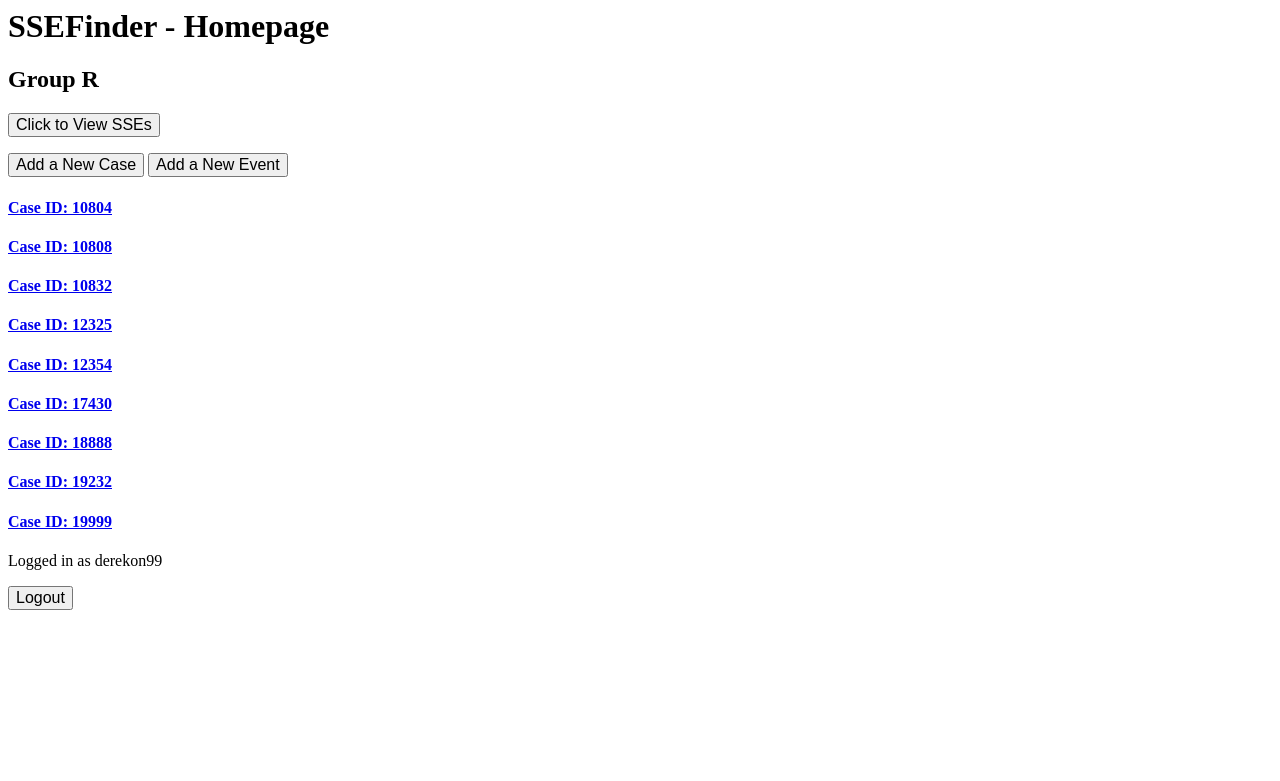
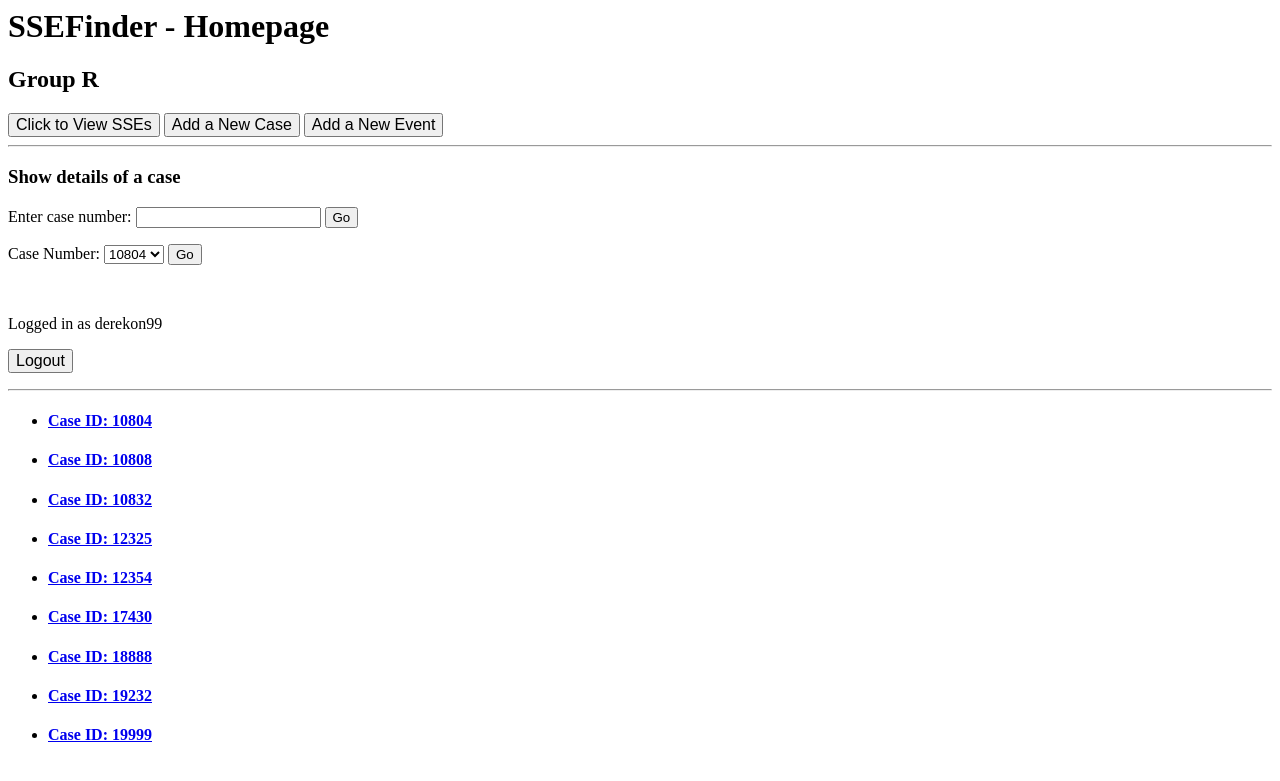
Before and after one commit to Alkmeerd/SSEFinder, a Django app: page / in a window 1280 px wide. Shown: the top 781 px of the page. Run offline with Django 3.2, Linux system fonts and the light colour scheme; a user stored in the database is signed in; data comes from the database, SQL or seed files in the repository; parts of the project's set-up code (start-up, migrations or seed data) failed here and were passed over.

Commit message:
added searchbar at hm

```diff
--- a/SSEFinder-groupR/users/templates/home_page.html
+++ b/SSEFinder-groupR/users/templates/home_page.html
@@ -2,7 +2,7 @@
 <h2> Group R </h1>
 
 
-<form action="{% url 'sse_list' %}" method="get">
+<form action="{% url 'sse_list' %}" method="get" style = "display:inline;">
   <input style="font-size:100%;" type="submit" value="Click to View SSEs">
 </form>
 
@@ -15,17 +15,44 @@
     <input style="font-size:100%;" type="submit" value="Add a New Event">
 </form>
 
-{% for case in object_list %}
-  <a href="{% url 'case_details' case %}">
-    <h4>Case ID: {{ case.case_no }}</h4>
-  </a>
+<hr>
 
-  {% empty %}
-  <li>No case is recorded</li>
-  {% endfor %}
+<h3> Show details of a case </h3>
+<form action="" method = "POST">
+  {% csrf_token %}
+  <label for="case">Enter case number:</label>
+  <input type="text" id="case" name="case">
+  <input type="submit" value="Go">
+</form>
 
 
+<form action="" method = "POST">
+  {% csrf_token %}
+  <label for="case">Case Number: </label>
+  <select id="case" name="case">
+      {% for case in object_list%}
+          <option value="{{case.case_no}}">{{case.case_no}}</option>
+      {% endfor %}
+  </select>
+  <input type="submit" value="Go">
+</form>
+
+<br>
 <p>Logged in as {{ user.username }}</p>
 <form action="{% url 'logout' %}" method="get">
     <input style="font-size:100%;" type="submit" value="Logout">
 </form>
+
+<hr>
+
+<ul>
+{% for case in object_list %}
+<li>
+  <a href="{% url 'case_details' case %}">
+    <h4>Case ID: {{ case.case_no }}</h4>
+  </a>
+</li>
+  {% empty %}
+  <li>No case is recorded</li>
+{% endfor %}
+</ul>
--- a/SSEFinder-groupR/users/views.py
+++ b/SSEFinder-groupR/users/views.py
@@ -1,4 +1,4 @@
-from django.shortcuts import render, redirect
+from django.shortcuts import render, redirect, get_object_or_404
 from django.http import HttpResponse, HttpResponseRedirect
 from django.views.generic import TemplateView, ListView, DetailView
 from django.urls import reverse
@@ -71,19 +71,21 @@ def logout_user(request):
 
 @login_required(login_url='login')
 def home_page(request):
-    case = Case.objects.all()
-    context = {'object_list' : case}
-    return render(request, 'home_page.html', context)
-
+    if request.method == 'GET':
+        case = Case.objects.all()
+        context = {'object_list' : case}
+        return render(request, 'home_page.html', context)
+    else:
+        case_no = request.POST['case']
+        return HttpResponseRedirect(reverse('case_details', kwargs={'case':case_no}))
 
 @login_required(login_url='login')
 def case_detail(request, case):
+    display_case = get_object_or_404(Case, pk=case)
     events = Event.objects.filter(case=case)
-    display_case = Case.objects.get(case_no=case)
+
     context = {'events' : events, 'case' : display_case}
-
     return render(request, 'case_details.html', context)
-
 
 @login_required(login_url='login')
 def add_case_view(request):
```
